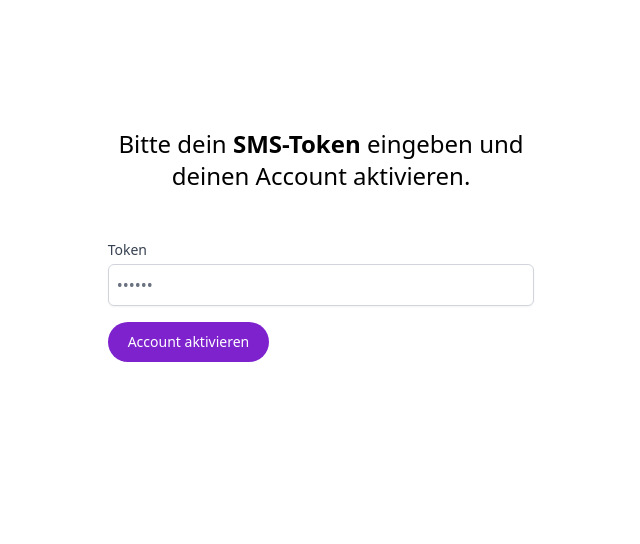
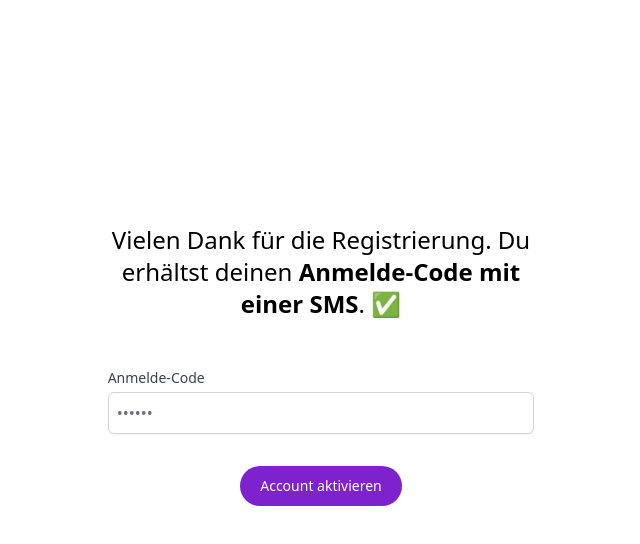
Before and after one commit to maroeplin/ba-katharina-webapp-supabase, a Next.js app: page /login in a window 1280 px wide. Shown: the top 544 px of the page, without its empty margins (319-959 px from the left). Built offline with nearby package versions, Linux system fonts and the light colour scheme.

Commit message:
css changes for the login

```diff
--- a/src/pages/login.js
+++ b/src/pages/login.js
@@ -29,32 +29,35 @@ export default function Login() {
   }
 
   return (
-    <div className="w-1/3 max-w-6xl pt-32 m-auto">
+    <div className="items-center content-center justify-center w-1/3 max-w-6xl pt-32 m-auto text-center">
       {!isRegistered ? (
         <>
-          <h1 className="pb-8 text-2xl text-center">
-            Bitte dein <span className="font-bold">SMS-Token</span> eingeben und
-            deinen Account aktivieren.
-          </h1>
+
+<div className="pt-24 pb-8">
+          <h1 className="text-2xl text-center">Vielen Dank für die Registrierung. Du erhältst deinen <span className="font-bold">Anmelde-Code mit einer SMS</span>.   <span role="img" aria-label="done">✅</span></h1>
+
+        </div>
+
+
           <label
             htmlFor="token"
-            className="block mt-4 text-sm font-medium text-gray-700"
+            className="block mt-4 text-sm font-medium text-left text-gray-700"
           >
-            Token
+            Anmelde-Code
           </label>
           <div className="w-full mt-1">
             <input
               type="token"
               name="token"
               id="token"
-              className="block w-full pt-2 pb-2 pl-2 border border-gray-300 rounded-md shadow-sm focus:border-indigo-500 focus:ring-indigo-500"
+              className="block w-full pt-2 pb-2 pl-2 border border-gray-300 rounded-md shadow-sm focus:border-indigo-500 mt-8focus:ring-indigo-500"
               placeholder="••••••"
               onChange={(e) => setToken(e.target.value)}
             ></input>
           </div>
           <button
             type="button"
-            className="text-white bg-purple-700 hover:bg-purple-800 focus:outline-none focus:ring-4 focus:ring-purple-300 font-medium rounded-full text-sm px-5 py-2.5 text-center mb-2 dark:bg-purple-600 dark:hover:bg-purple-700 dark:focus:ring-purple-900 mt-4"
+            className="text-white bg-purple-700 hover:bg-purple-800 focus:outline-none focus:ring-4 focus:ring-purple-300 font-medium rounded-full text-sm px-5 py-2.5 text-center mb-2 dark:bg-purple-600 dark:hover:bg-purple-700 dark:focus:ring-purple-900 m-auto mt-8"
             onClick={loginWithToken}
           >
             Account aktivieren
--- a/src/pages/signup.js
+++ b/src/pages/signup.js
@@ -1,9 +1,11 @@
 import { useState } from "react";
+import { useRouter } from "next/router";
 import supabase from "@/utils/supabase-client";
 export default function Signup() {
   const [password, setPassword] = useState("");
   const [phone, setPhone] = useState("");
   const [isRegistered, setIsRegistered] = useState(false);
+  const router = useRouter();
 
   async function signUpWithPhone() {
     try {
@@ -20,6 +22,7 @@ export default function Signup() {
         const userId = response.data.user?.id
         setIsRegistered(true);
         console.log('userId: ', userId);
+        router.push("/login")
       }
 
     } catch {}
```
